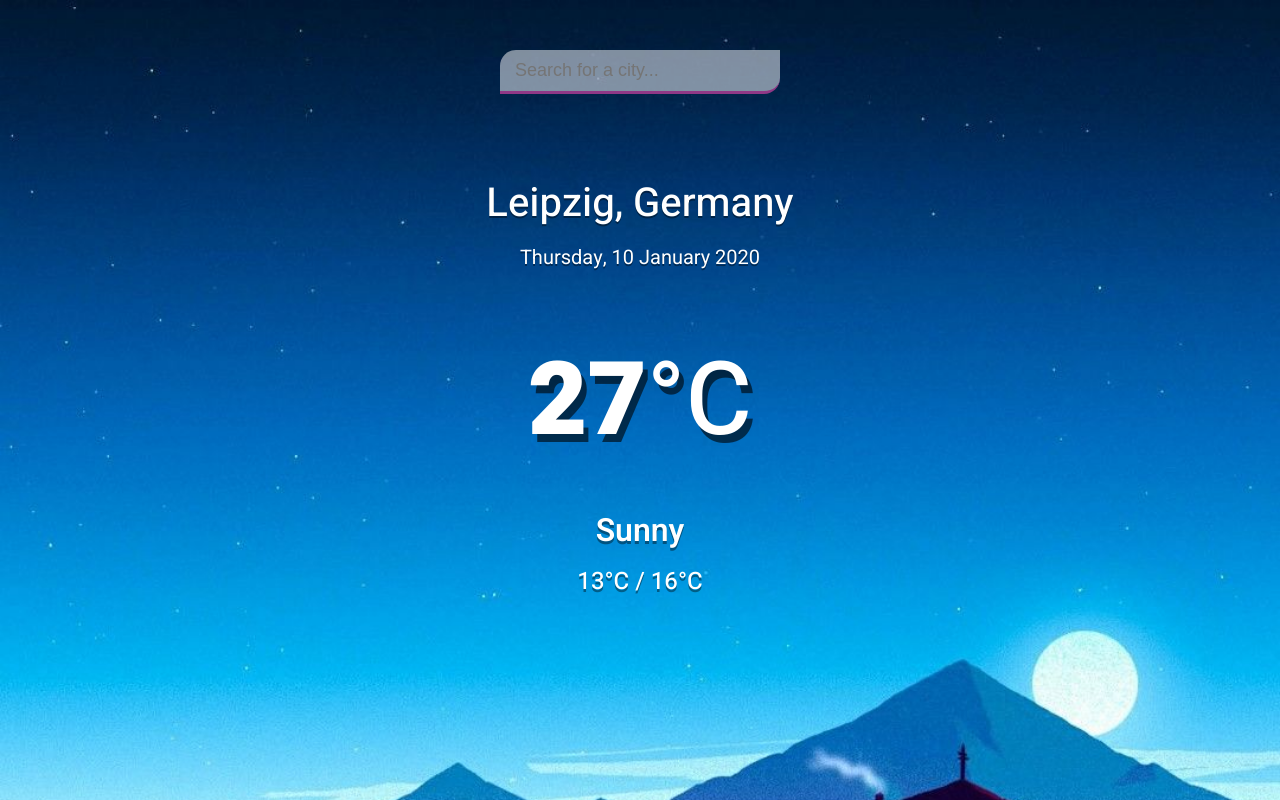
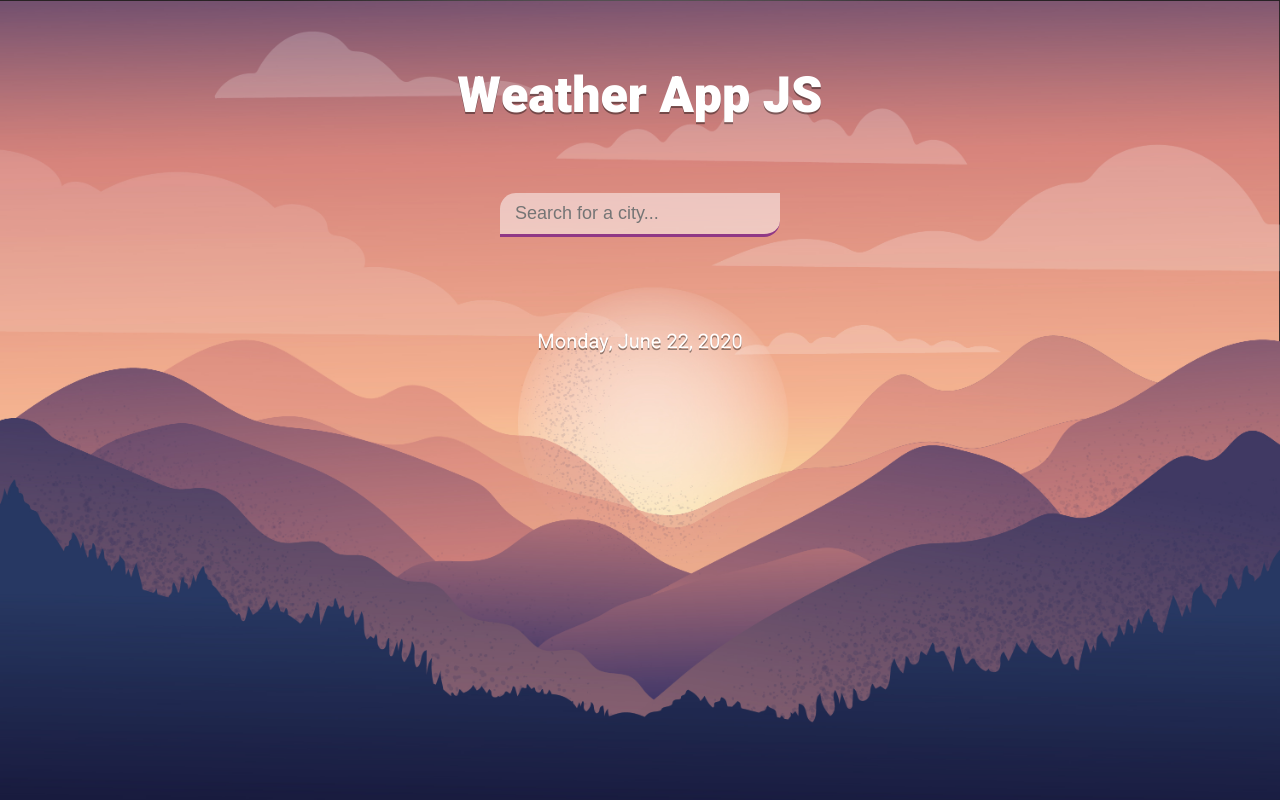
Before and after one commit to vanmer/WeatherApp, a plain HTML site: page index.html in a window 1280 px wide. Drawn offline with Linux system fonts and the light colour scheme.

Commit message:
new background, finish app.js

```diff
--- a/index.html
+++ b/index.html
@@ -7,6 +7,7 @@
   </head>
   <body>
     <div class="app-wrap">
+      <h1>Weather App JS</h1>
       <header>
         <input type="text" autocomplete="off" class="search-box"
         placeholder="Search for a city..."
@@ -14,13 +15,13 @@
       </header>
       <main>
         <section class="location">
-          <div class="city">Leipzig, Germany</div>
-          <div class="date">Thursday, 10 January 2020</div>
+          <div class="city"></div>
+          <div class="date" id="date"></div>
         </section>
         <div class="current">
-          <div class="temp">27<span>°C</span></div>
-          <div class="weather">Sunny</div>
-          <div class="hi-low">13°C / 16°C</div>
+          <div class="temp"><span></span></div>
+          <div class="weather"></div>
+          <div class="hi-low"></div>
         </div>
       </main>
     </div>
--- a/main.css
+++ b/main.css
@@ -8,11 +8,10 @@
 
 body {
   font-family: 'Heebo', sans-serif;
-  background-image: url('bg1.jpg');
+  background-image: url('bg-red.jpg');
   background-size: cover;
   /* background-position: top center; */
 }
-
 
 .app-wrap {
   display: flex;
@@ -28,7 +27,7 @@ header {
   display: flex;
   justify-content: center;
   align-items: center;
-  padding: 50px 15px 15px;
+  padding: 60px 15px 15px;
   margin-bottom: 40px;
 }
 
@@ -50,6 +49,15 @@ header input {
 
 header input:focus {
   background-color: rgba(255, 255, 255, 0.9);
+}
+
+h1 {
+  color: #FFF;
+  font-size: 50px;
+  text-align: center;
+  font-weight: 900;
+  text-shadow: 0px 2px rgba(0, 0, 0, 0.4);
+  padding-top: 60px;
 }
 
 main {
--- a/main.js
+++ b/main.js
@@ -1,9 +1,25 @@
+// select the elements
+const dateElement = document.querySelector(".location .date");
+const searchBox = document.querySelector('.search-box');
+
 const api = {
   key: "46098c7949a688b482ae72bccedf24a3",
   base: "https://api.openweathermap.org/data/2.5/"
 }
 
-const searchBox = document.querySelector('.search-box');
+
+// display todays date
+const options = {
+  weekday: "long",
+  day: "numeric",
+  month: "long",
+  year: "numeric"
+}
+const today = new Date();
+dateElement.innerHTML = today.toLocaleDateString("en-US", options);
+
+
+// input for search box
 searchBox.addEventListener('keypress', setQuery);
 
 function setQuery(event) {
@@ -22,5 +38,17 @@ function getResults(query) {
 }
 
 function displayResults(weather) {
-  console.table(weather)
+  console.table(weather);
+  let city = document.querySelector('.location .city');
+  city.innerText = `${weather.name}, ${weather.sys.country}`;
+
+  let temp = document.querySelector('.current .temp');
+  temp.innerHTML = `${Math.round(weather.main.temp)}<span>°C</span>`;
+
+  let weatherElement = document.querySelector('.current .weather');
+  weatherElement.innerText = weather.weather[0].main;
+
+  let hilow = document.querySelector('.hi-low')
+  hilow.innerText = `${Math.round(weather.main.temp_min)}°C / ${Math.round(weather.main.temp_max)}°C`
+
 }
```
Also changed, not shown: bg-blue.png (added), bg-red.jpg (added).
